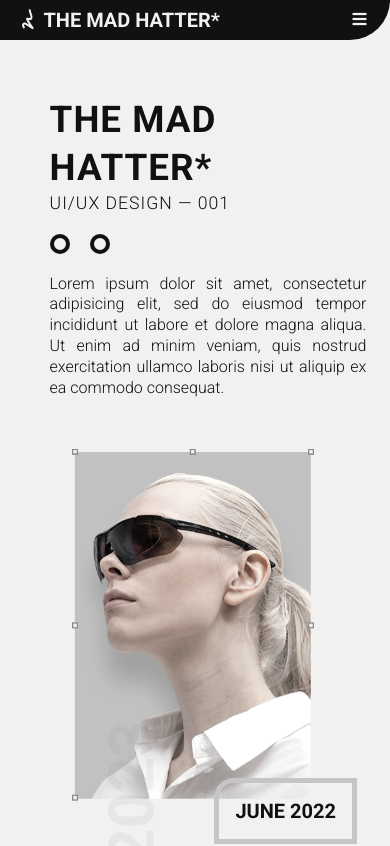
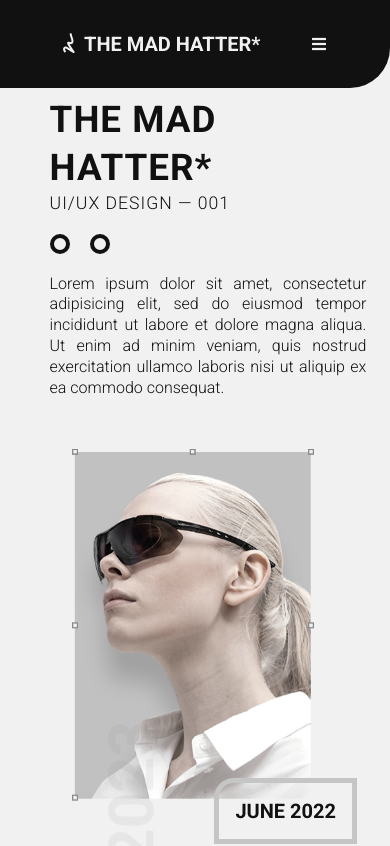
Before and after one commit to edenacyg/MadHatter, a React (Create React App) app: page / in a window 390 px wide. Shown: the top 846 px of the page. Built offline with nearby package versions, Linux system fonts and the light colour scheme.

Commit message:
revision03

```diff
--- a/src/Styles/App.css
+++ b/src/Styles/App.css
@@ -94,7 +94,7 @@ header .header-content {
   justify-content: space-between;
   align-items: center;
   border-radius: 0 0 40px 0;
-  padding: 2% 6% 2% 6%;
+  padding: 2rem 4rem 2rem 4rem;
   position: fixed;
   top: 0;
   z-index: 999;
@@ -589,23 +589,24 @@ footer p {
     opacity: 0.97;
     border-radius: 10px;
     overflow: hidden;
-    transition: height 0.2s cubic-bezier(0.175, 0.885, 0.32, 1.275);
     z-index: 999;
     backdrop-filter: blur(50px);
   }
   header .dropdown-menu.open {
-    height: 300px;
-    width: 50%;
+    height: 100vh;
+    width: 85vw;
   }
   header .dropdown-menu i {
     display: flex;
     justify-content: flex-end;
-    padding: 1rem;
+    padding: 2rem;
+    font-size: 25px;
   }
   header .dropdown-menu a {
     padding: 0.5rem;
     display: flex;
     justify-content: center;
+    font-size: 20px;
   }
   header .dropdown-menu a:first-child {
     margin-top: 2rem;
--- a/src/Styles/App.scss
+++ b/src/Styles/App.scss
@@ -72,7 +72,7 @@ header {
 		justify-content: space-between;
 		align-items: center;
 		border-radius: 0 0 40px 0;
-		padding: 2% 6% 2% 6%;
+		padding: 2rem 4rem 2rem 4rem;
 		position: fixed;
 		top: 0;
 		z-index: 999;
@@ -407,6 +407,7 @@ footer {
 }
 
 @media screen and (max-width: 1000px) {
+
 	//Navbar
 	header {
 		.menubar {
@@ -427,25 +428,26 @@ footer {
 			opacity: 0.97;
 			border-radius: $sm-radius;
 			overflow: hidden;
-			transition: height 0.2s cubic-bezier(0.175, 0.885, 0.32, 1.275);
 			z-index: 999;
 			backdrop-filter: blur(50px);
 
 			&.open {
-				height: 300px;
-				width: 50%;
+				height: 100vh;
+				width: 85vw;
 			}
 
 			i {
 				display: flex;
 				justify-content: flex-end;
-				padding: 1rem;
+				padding: 2rem;
+				font-size: 25px;
 			}
 
 			a {
 				padding: 0.5rem;
 				display: flex;
 				justify-content: center;
+				font-size: 20px;
 
 				&:first-child {
 					margin-top: 2rem;
@@ -552,9 +554,10 @@ footer {
 		.project-subcon {
 			gap: 2rem !important;
 		}
+
 		.project-title {
 			flex-direction: column;
-    		gap: 1rem;
+			gap: 1rem;
 		}
 	}
 
@@ -570,6 +573,7 @@ footer {
 	.project-con {
 		.image-con {
 			position: relative;
+
 			.sm-date {
 				position: absolute;
 				right: 0;
--- a/src/Variables/Variable.scss
+++ b/src/Variables/Variable.scss
@@ -2,10 +2,10 @@
 
 //Texts
 $font: "Roboto", sans-serif;
+$xl-font: 60px;
 $large-font: 80px;
 $med-font: 60px;
 $sm-font: 45px;
-$xl-font: 60px;
 
 @mixin heading {
     font-weight: 700;
```
